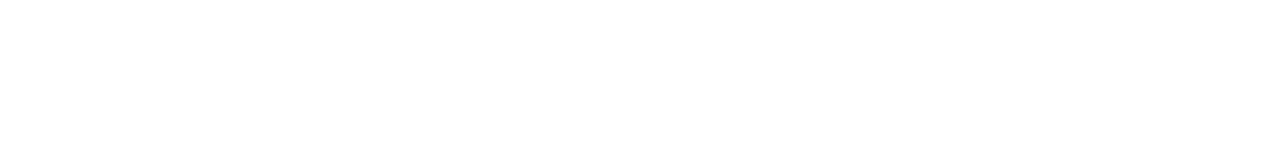
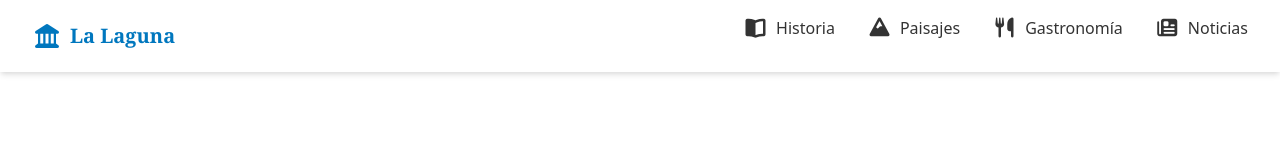
Before and after one commit to DanielRamosAcosta/hhyc2-pec1, a website built with Vite: page index.html in a window 1280 px wide. Built offline with nearby package versions, Linux system fonts and the light colour scheme; some packages are replaced by stand-ins of ours.

Commit message:
feat: add responsive navigation with hamburger menu

```diff
--- a/index.html
+++ b/index.html
@@ -13,7 +13,7 @@
   </head>
   <body>
     <!-- Navigation -->
-    <nav></nav>
+    <include src="./src/components/nav.html"></include>
 
     <!-- Hero Section -->
     <header></header>
--- /dev/null
+++ b/src/components/nav.html
@@ -0,0 +1,44 @@
+<nav class="nav" id="nav">
+  <div class="nav__container container">
+    <a href="#" class="nav__logo">
+      <i class="fas fa-landmark"></i>
+      <span>La Laguna</span>
+    </a>
+
+    <button
+      class="nav__toggle"
+      id="nav-toggle"
+      aria-label="Toggle navigation menu"
+      aria-expanded="false"
+    >
+      <i class="fas fa-bars"></i>
+    </button>
+
+    <ul class="nav__menu" id="nav-menu">
+      <li class="nav__item">
+        <a href="#historia" class="nav__link">
+          <i class="fas fa-book-open"></i>
+          <span>Historia</span>
+        </a>
+      </li>
+      <li class="nav__item">
+        <a href="#paisajes" class="nav__link">
+          <i class="fas fa-mountain"></i>
+          <span>Paisajes</span>
+        </a>
+      </li>
+      <li class="nav__item">
+        <a href="#gastronomia" class="nav__link">
+          <i class="fas fa-utensils"></i>
+          <span>Gastronomía</span>
+        </a>
+      </li>
+      <li class="nav__item">
+        <a href="#noticias" class="nav__link">
+          <i class="fas fa-newspaper"></i>
+          <span>Noticias</span>
+        </a>
+      </li>
+    </ul>
+  </div>
+</nav>
--- a/src/main.js
+++ b/src/main.js
@@ -7,3 +7,26 @@ window.sr = ScrollReveal({
   easing: "ease-in-out",
   reset: false,
 });
+
+// ============================================
+// Navigation Toggle (Hamburger Menu)
+// ============================================
+const navToggle = document.getElementById("nav-toggle");
+const navMenu = document.getElementById("nav-menu");
+
+if (navToggle && navMenu) {
+  navToggle.addEventListener("click", () => {
+    navMenu.classList.toggle("show");
+    const isExpanded = navMenu.classList.contains("show");
+    navToggle.setAttribute("aria-expanded", isExpanded);
+  });
+
+  // Close menu when clicking nav links
+  const navLinks = document.querySelectorAll(".nav__link");
+  navLinks.forEach((link) => {
+    link.addEventListener("click", () => {
+      navMenu.classList.remove("show");
+      navToggle.setAttribute("aria-expanded", "false");
+    });
+  });
+}
--- a/src/style.scss
+++ b/src/style.scss
@@ -3,5 +3,6 @@
 @use "styles/base";
 @use "styles/layout";
 @use "styles/utilities";
+@use "styles/nav";
 @import "modern-normalize/modern-normalize.css";
 @import "@fortawesome/fontawesome-free/css/all.min.css";
--- /dev/null
+++ b/src/styles/_nav.scss
@@ -0,0 +1,118 @@
+// =============================================================================
+// NAV - Navigation component with BEM
+// =============================================================================
+
+@use "variables" as *;
+
+.nav {
+  position: sticky;
+  inset-block-start: 0;
+  inline-size: 100%;
+  background-color: $color-bg;
+  box-shadow: $shadow-md;
+  z-index: 100;
+
+  &__container {
+    display: flex;
+    align-items: center;
+    justify-content: space-between;
+    padding-block: $space-sm;
+  }
+
+  &__logo {
+    display: flex;
+    align-items: center;
+    gap: $space-xs;
+    font-family: $font-family-heading;
+    font-size: $font-size-xl;
+    font-weight: 700;
+    color: $color-primary;
+    text-decoration: none;
+
+    i {
+      font-size: 1.5rem;
+    }
+
+    &:hover {
+      color: color-mix(in oklch, $color-primary 80%, black);
+    }
+  }
+
+  &__toggle {
+    display: block;
+    padding: $space-xs;
+    font-size: 1.5rem;
+    color: $color-text;
+    background: transparent;
+    border: none;
+    cursor: pointer;
+
+    @media (width >= 768px) {
+      display: none;
+    }
+
+    &:hover {
+      color: $color-primary;
+    }
+  }
+
+  &__menu {
+    position: fixed;
+    inset-block-start: 0;
+    inset-inline-start: -100%;
+    inline-size: 70%;
+    block-size: 100vh;
+    background-color: $color-bg;
+    padding-block-start: $space-3xl;
+    padding-inline: $space-lg;
+    box-shadow: $shadow-lg;
+    list-style: none;
+    transition: inset-inline-start $transition-base;
+    z-index: 99;
+
+    &.show {
+      inset-inline-start: 0;
+    }
+
+    @media (width >= 768px) {
+      position: static;
+      inline-size: auto;
+      block-size: auto;
+      display: flex;
+      gap: $space-lg;
+      padding-block-start: 0;
+      padding-inline: 0;
+      box-shadow: none;
+    }
+  }
+
+  &__item {
+    margin-block-end: $space-md;
+
+    @media (width >= 768px) {
+      margin-block-end: 0;
+    }
+  }
+
+  &__link {
+    display: flex;
+    align-items: center;
+    gap: $space-xs;
+    font-size: $font-size-lg;
+    color: $color-text;
+    text-decoration: none;
+    transition: color $transition-fast;
+
+    i {
+      font-size: 1.25rem;
+    }
+
+    &:hover {
+      color: $color-primary;
+    }
+
+    @media (width >= 768px) {
+      font-size: $font-size-base;
+    }
+  }
+}
```
